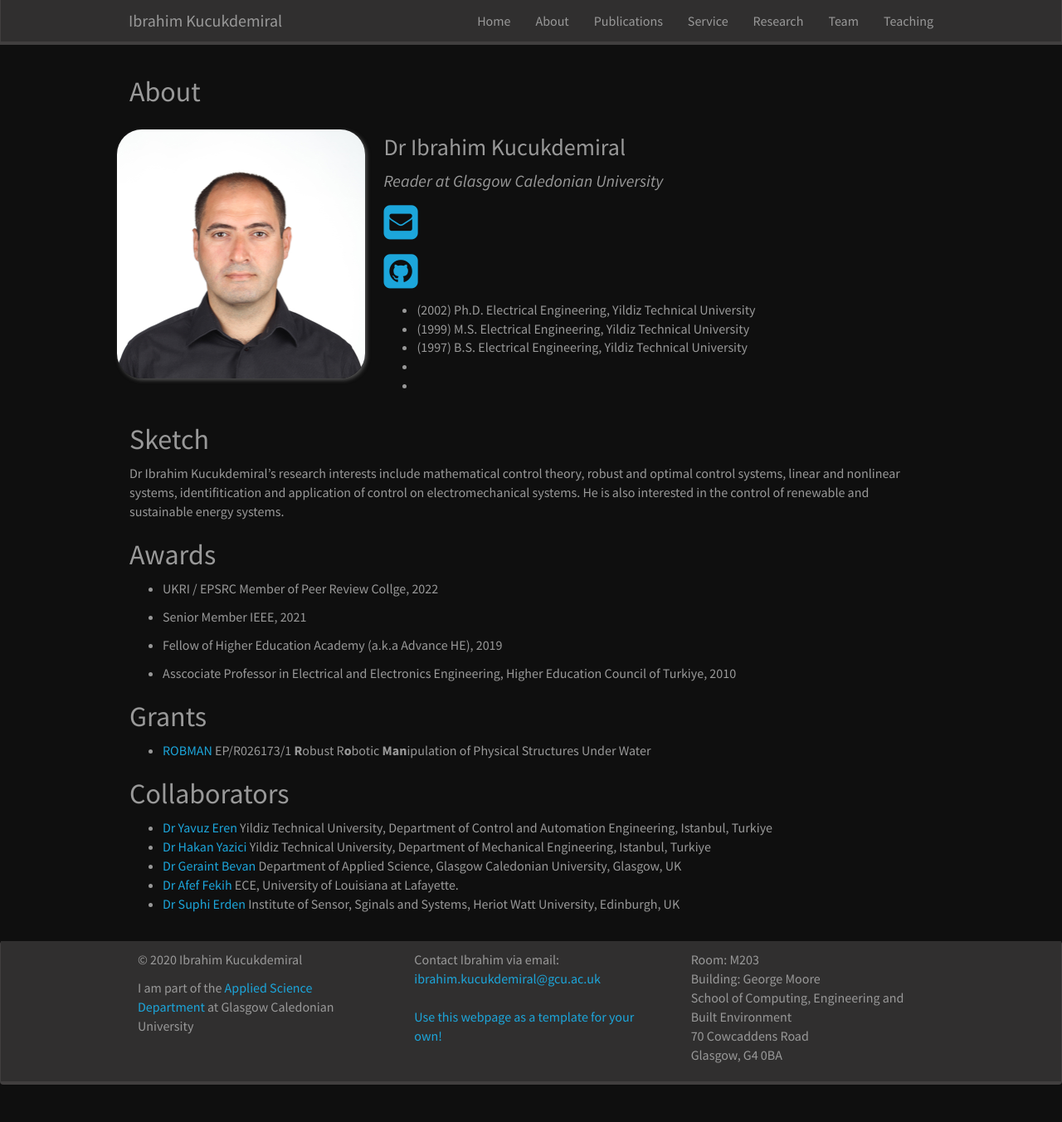
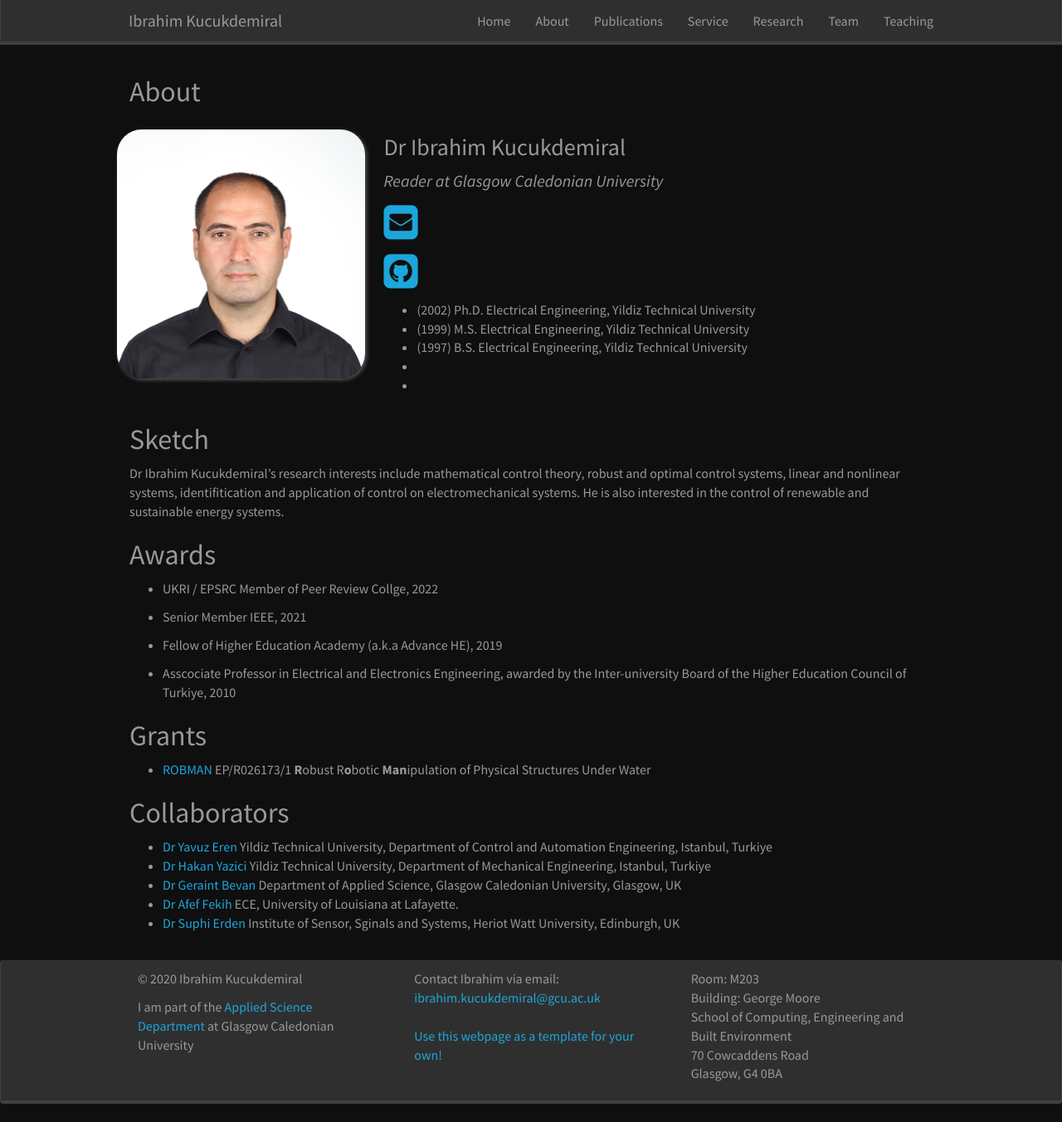
Before and after one commit to kucukdemiral/kucukdemiral.github.io, a Jekyll site: the page built from _pages/about.md, in a window 1280 px wide and 1352 px high. Shown: the whole window at 83% size. Built offline with Jekyll 4.4.1, drawn with Linux system fonts in a browser that asks for light colours; nearby versions of some CDN libraries; a style sheet for code colours, icons or effects is not loaded.

Commit message:
Update awards.yml

```diff
--- a/_data/awards.yml
+++ b/_data/awards.yml
@@ -1,4 +1,4 @@
 - name: UKRI / EPSRC Member of Peer Review Collge, 2022
 - name: Senior Member IEEE, 2021
 - name: Fellow of Higher Education Academy (a.k.a Advance HE), 2019
-- name: Asscociate Professor in Electrical and Electronics Engineering, Higher Education Council of Turkiye, 2010
+- name: Asscociate Professor in Electrical and Electronics Engineering, awarded by the Inter-university Board of the Higher Education Council of Turkiye, 2010
```
